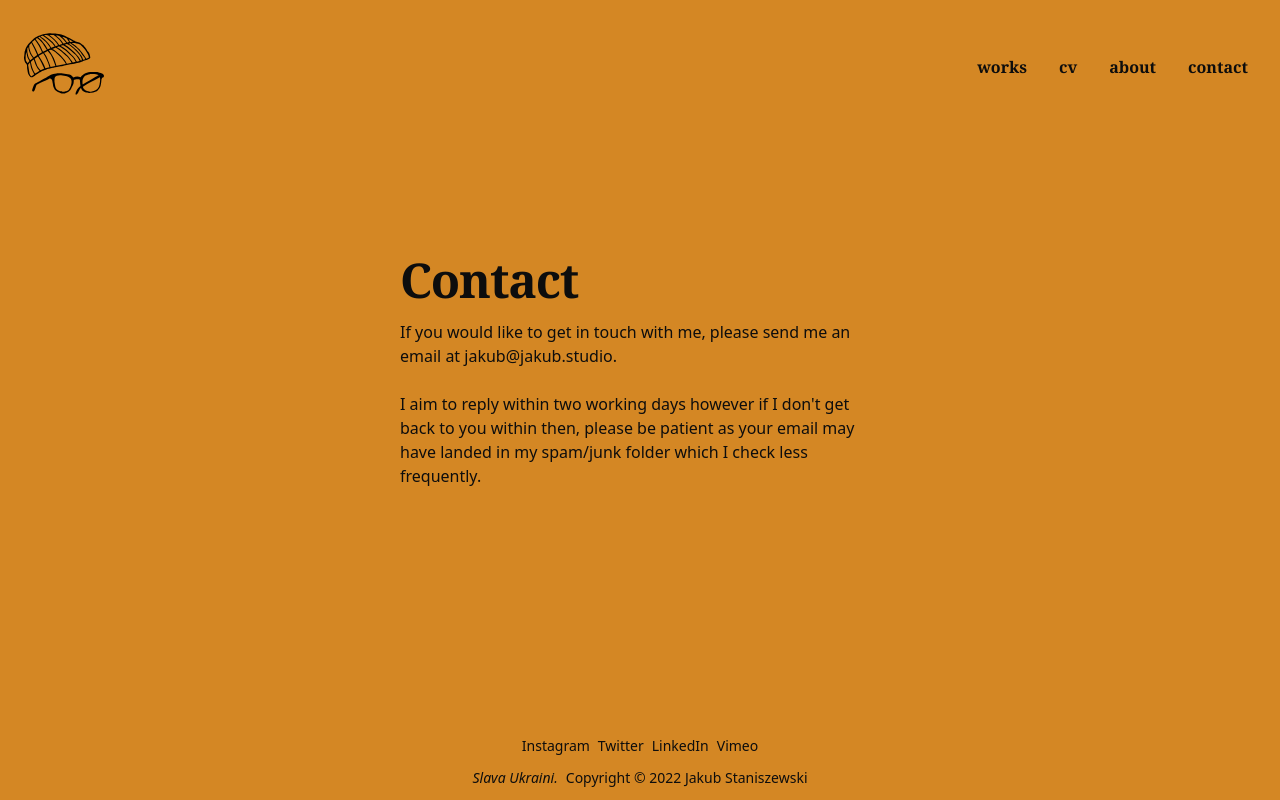
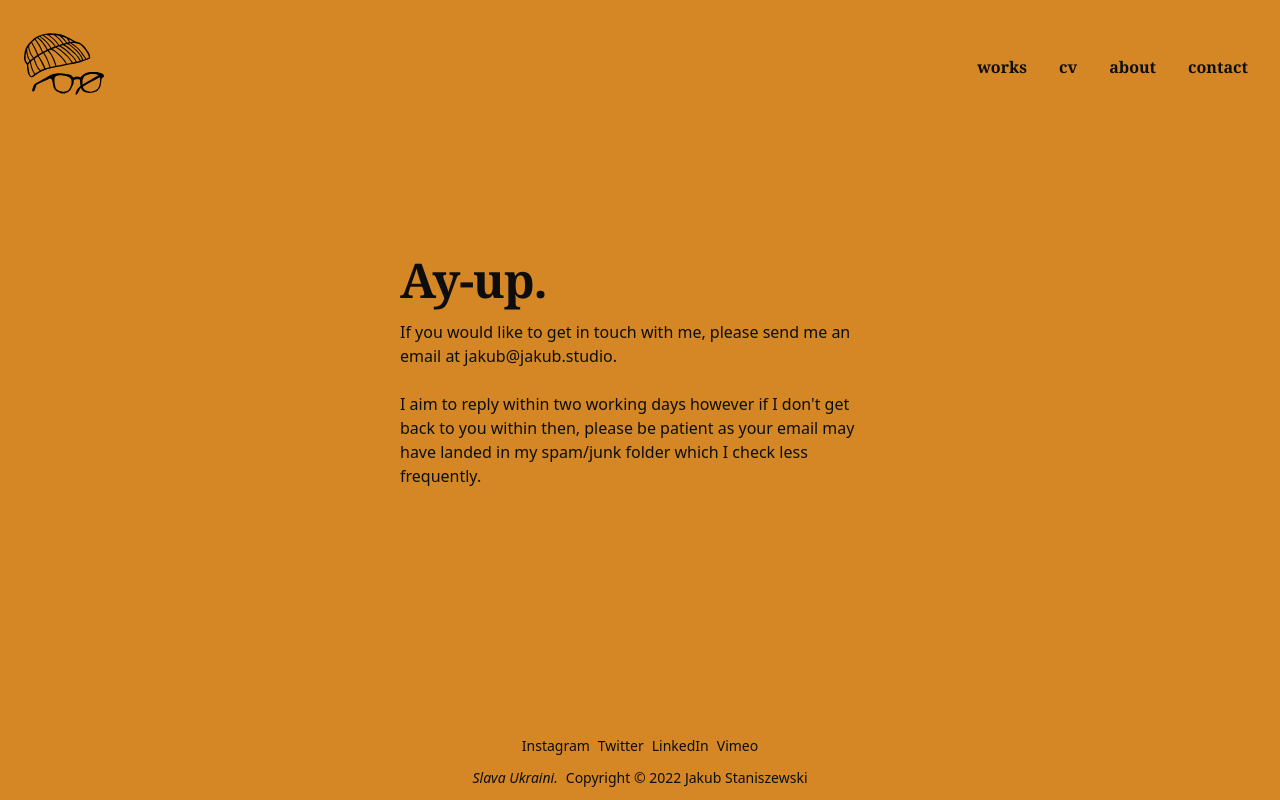
Before and after one commit to jakuski/website, a Next.js app: page /contact in a window 1280 px wide. Built offline with nearby package versions, Linux system fonts and the light colour scheme; a web font is replaced by a local one.

Commit message:
change contact title

```diff
--- a/pages/contact.js
+++ b/pages/contact.js
@@ -1,7 +1,7 @@
 import Post from "../components/Post";
 
 export default function Contact () {
-	return <Post title="Contact">If you would like to get in touch with me, please send me an email at jakub@jakub.studio.
+	return <Post title="Ay-up.">If you would like to get in touch with me, please send me an email at jakub@jakub.studio.
 		<br/><br/>
 	I aim to reply within two working days however if I don&apos;t get back to you within then, please be patient as your email may have landed in my spam/junk folder which I check less frequently. </Post>;
 }
```
